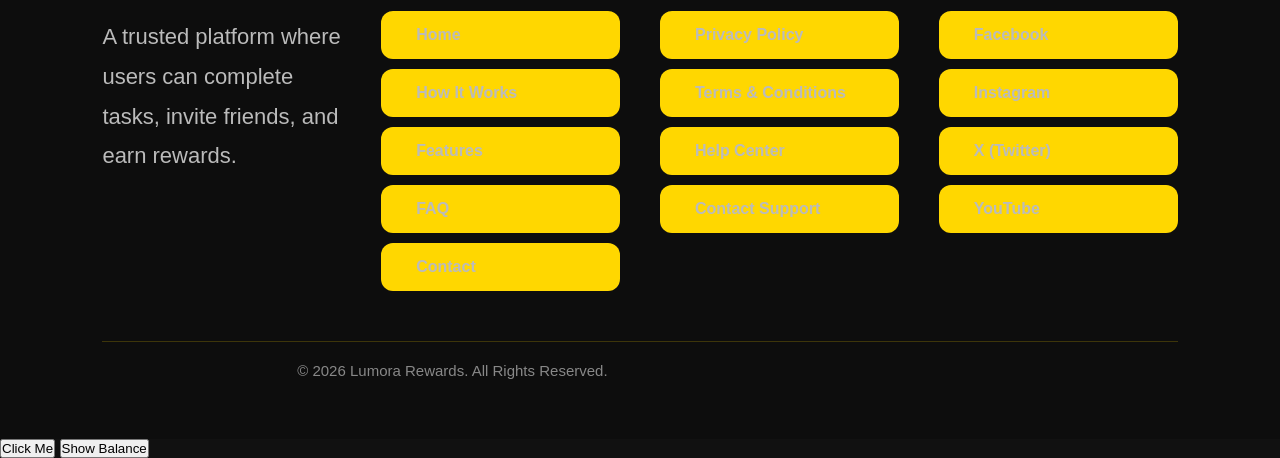
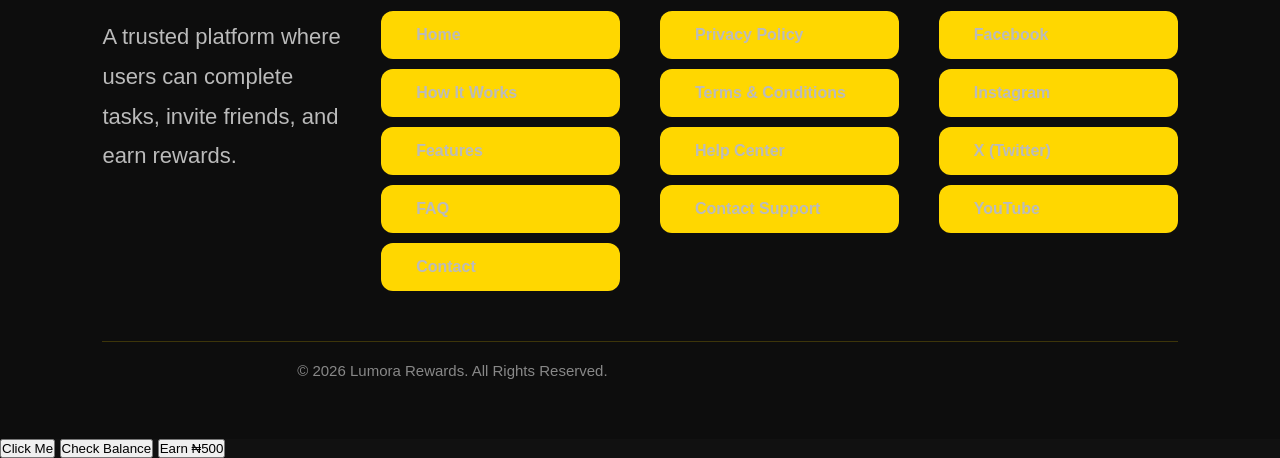
Before and after one commit to lumora591-rgb/lumora-rewards, a plain HTML site: page index.html in a window 1280 px wide. Shown: the part 4053-4511 px from the top of the page. Drawn offline with Linux system fonts and the light colour scheme.

Commit message:
Update index.html

```diff
--- a/index.html
+++ b/index.html
@@ -234,7 +234,11 @@
 </button>
 
 <button onclick="showBalance()">
-    Show Balance
+    Check Balance
+</button>
+
+<button onclick="earnMoney()">
+    Earn ₦500
 </button>
 
 <script src="script.js"></script>
```
